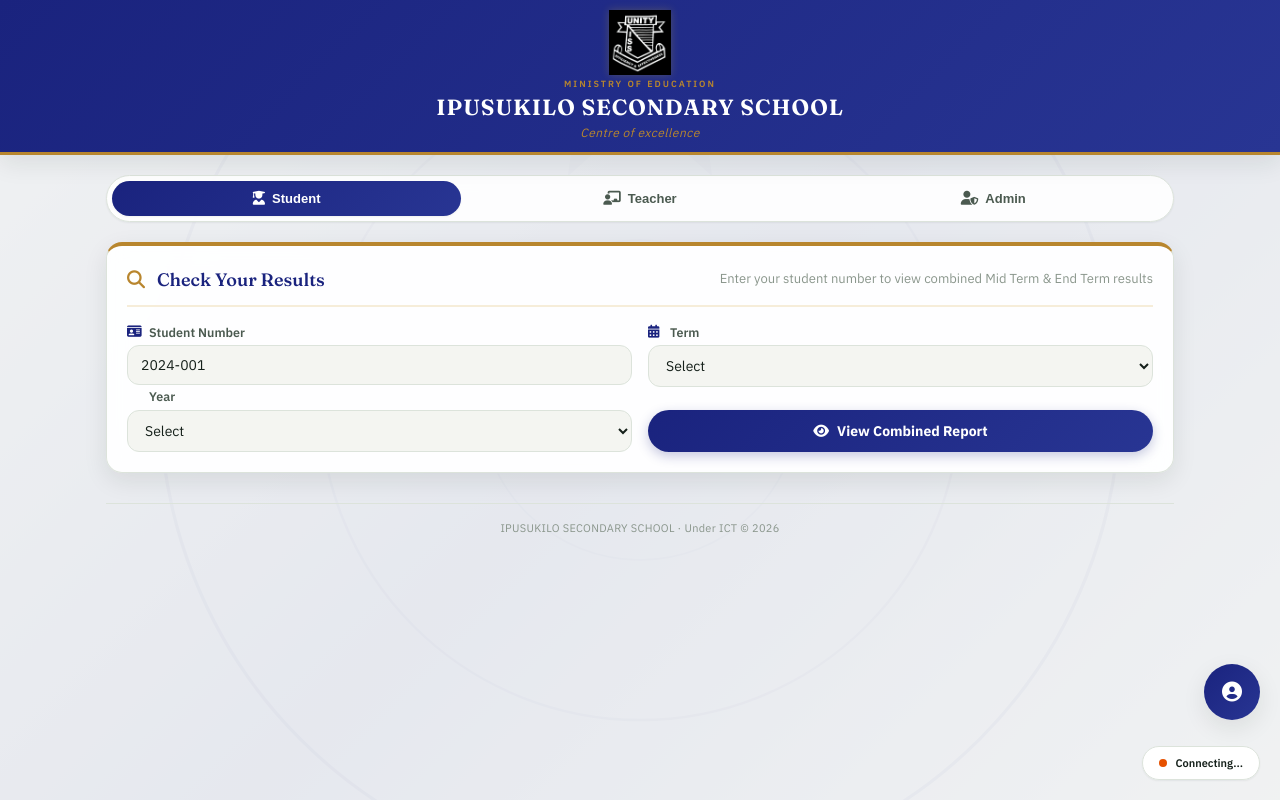
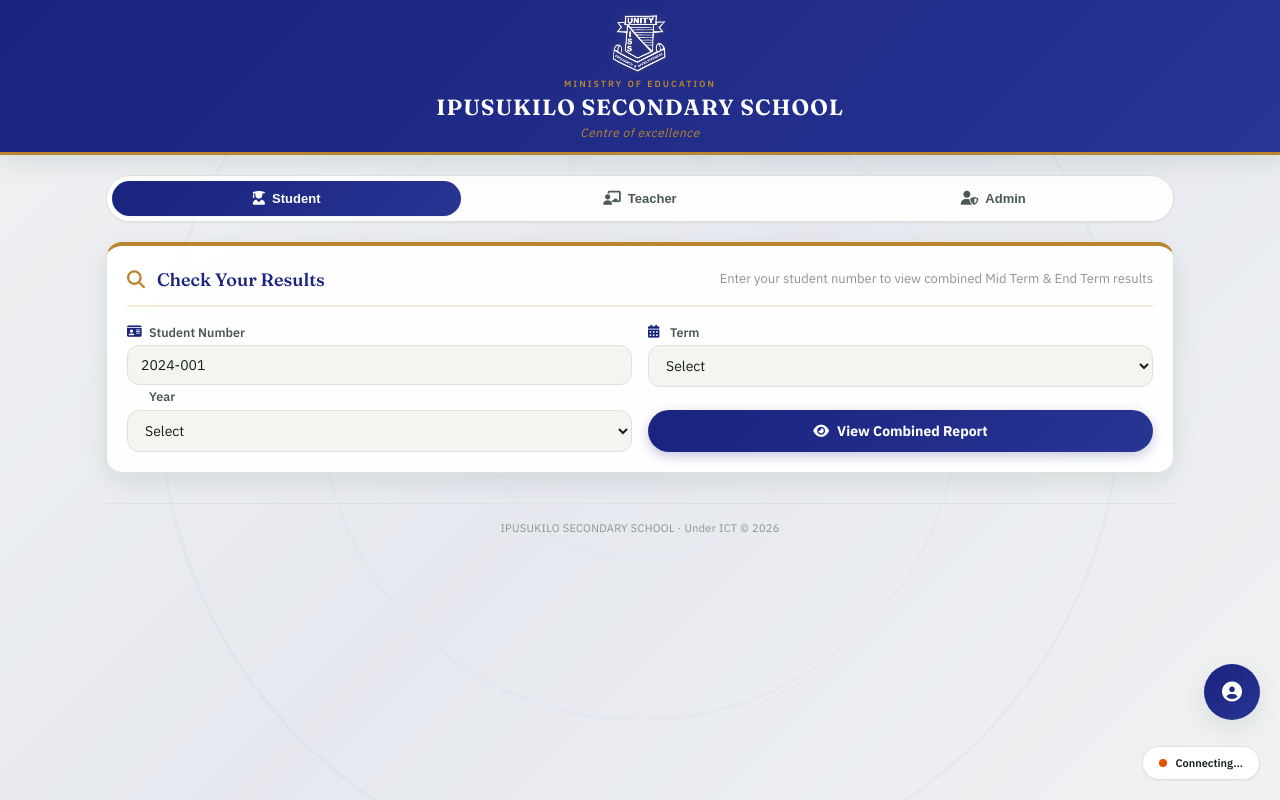
Before and after one commit to ChansaElijah/ipusukilo, a plain HTML site: page index.html in a window 1280 px wide. Drawn offline with nearby package versions, Linux system fonts and the light colour scheme; a script that the page names is missing; some icons are missing.

Commit message:
Update index.html

```diff
--- a/index.html
+++ b/index.html
@@ -219,7 +219,7 @@
     <div class="topbar">
         <div class="brand">
             <div class="school-logo">
-                <img id="schoolLogoImg" src="coat_arms.jpeg" alt="School Logo" onerror="this.style.display='none'">
+                <img id="schoolLogoImg" src="coat_arm.png" alt="School Logo" onerror="this.style.display='none'">
             </div>
             <div class="ministry">Ministry of Education</div>
             <h1 id="schoolNameHeader">IPUSUKILO SECONDARY SCHOOL</h1>
```
